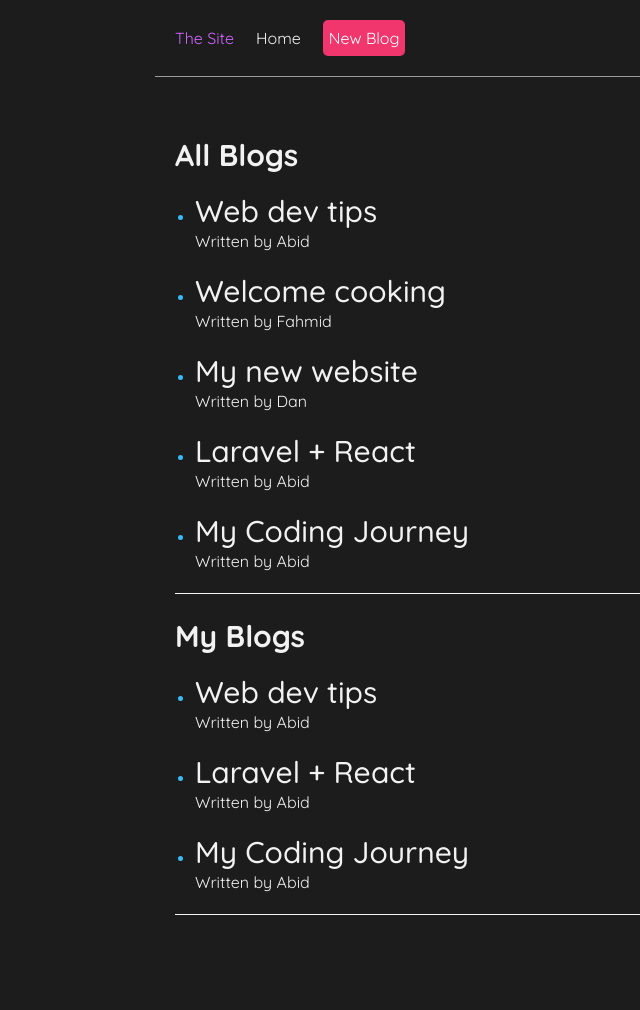
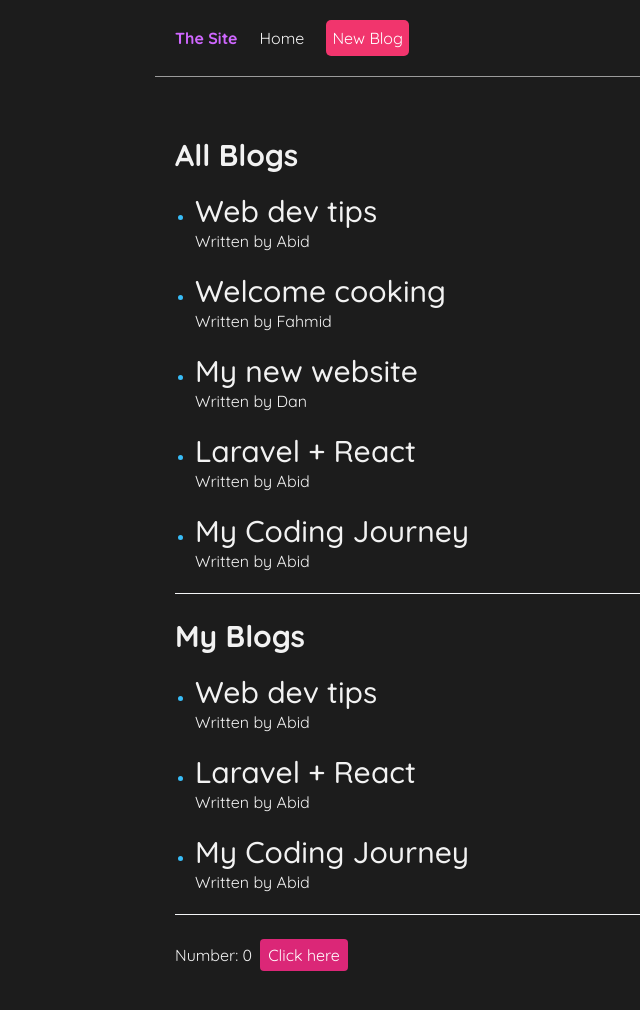
Before and after one commit to AbidAlWassie/react-blog-app, a React (Create React App) app: page / in a window 1280 px wide. Shown: the top 1010 px of the page, without its empty margins (185-825 px from the left). Built offline with nearby package versions, Linux system fonts and the light colour scheme.

Commit message:
dumb changes

```diff
--- a/public/index.html
+++ b/public/index.html
@@ -24,7 +24,7 @@
       work correctly both with client-side routing and a non-root public URL.
       Learn how to configure a non-root public URL by running `npm run build`.
     -->
-    <title>React App</title>
+    <title>Blogs</title>
   </head>
   <body>
     <noscript>You need to enable JavaScript to run this app.</noscript>
--- a/src/App.css
+++ b/src/App.css
@@ -22,6 +22,7 @@ html {
 }
 .navbar h1 {
   color: #cf67ff;
+  @apply cursor-pointer font-bold;
 }
 .navbar .links {
   margin-left: auto;
--- a/src/App.js
+++ b/src/App.js
@@ -1,15 +1,17 @@
 import './App.css';
 import Navbar from './Navbar';
 import Home from './Home';
+import { useState } from 'react/cjs/react.development';
 
 function App() {
-
+  const [count, setCount] = useState(0);
   return (
     <div className="App">
       <Navbar />
       <div className="content">
         <Home />
-
+        Number: {count}
+        <button onClick={ () => setCount(count + 1) } className='ml-2 text-white bg-pink-600 px-2 py-1 rounded'>Click here</button>
       </div>
     </div>
   );
--- a/src/Navbar.js
+++ b/src/Navbar.js
@@ -2,7 +2,7 @@ const Navbar = () => {
   const css = {
     color: "#ffffff",
     backgroundColor: "#f1356d",
-    borderRadius: "5px",
+    borderRadius: "5px"
   };
   return (
     <nav className="navbar">
```
